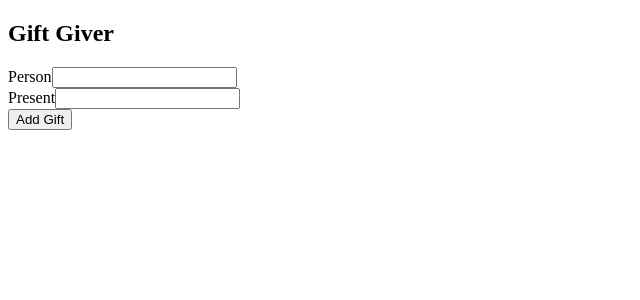
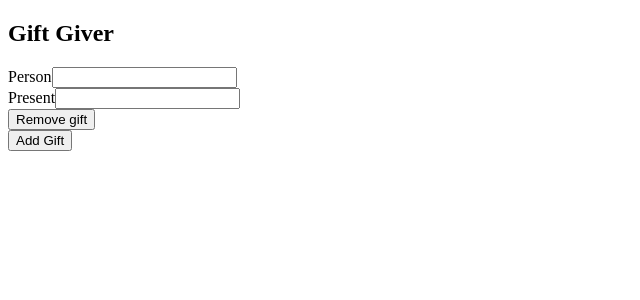
Before and after one commit to jojoriveraa/react-tdd, a React (Create React App) app: page / in a window 1280 px wide. Both pictures are taken after a click on the button "Add Gift". Shown: the top 300 px of the page, without its empty margins (0-640 px from the left). Built offline with nearby package versions, Linux system fonts and the light colour scheme.

Commit message:
feat/implement a button that removes the selected gift

```diff
--- a/src/components/Gift.js
+++ b/src/components/Gift.js
@@ -1,5 +1,11 @@
 import React, { Component } from 'react';
-import { Form, FormControl, FormGroup, FormLabel } from 'react-bootstrap';
+import {
+  Form,
+  FormControl,
+  FormGroup,
+  FormLabel,
+  Button
+} from 'react-bootstrap';
 
 class Gift extends Component {
   constructor() {
@@ -27,6 +33,12 @@ class Gift extends Component {
             />
           </FormGroup>
         </Form>
+        <Button
+          className="btn-remove"
+          onClick={() => this.props.removeGift(this.props.gift.id)}
+        >
+          Remove gift
+        </Button>
       </div>
     );
   }
```
